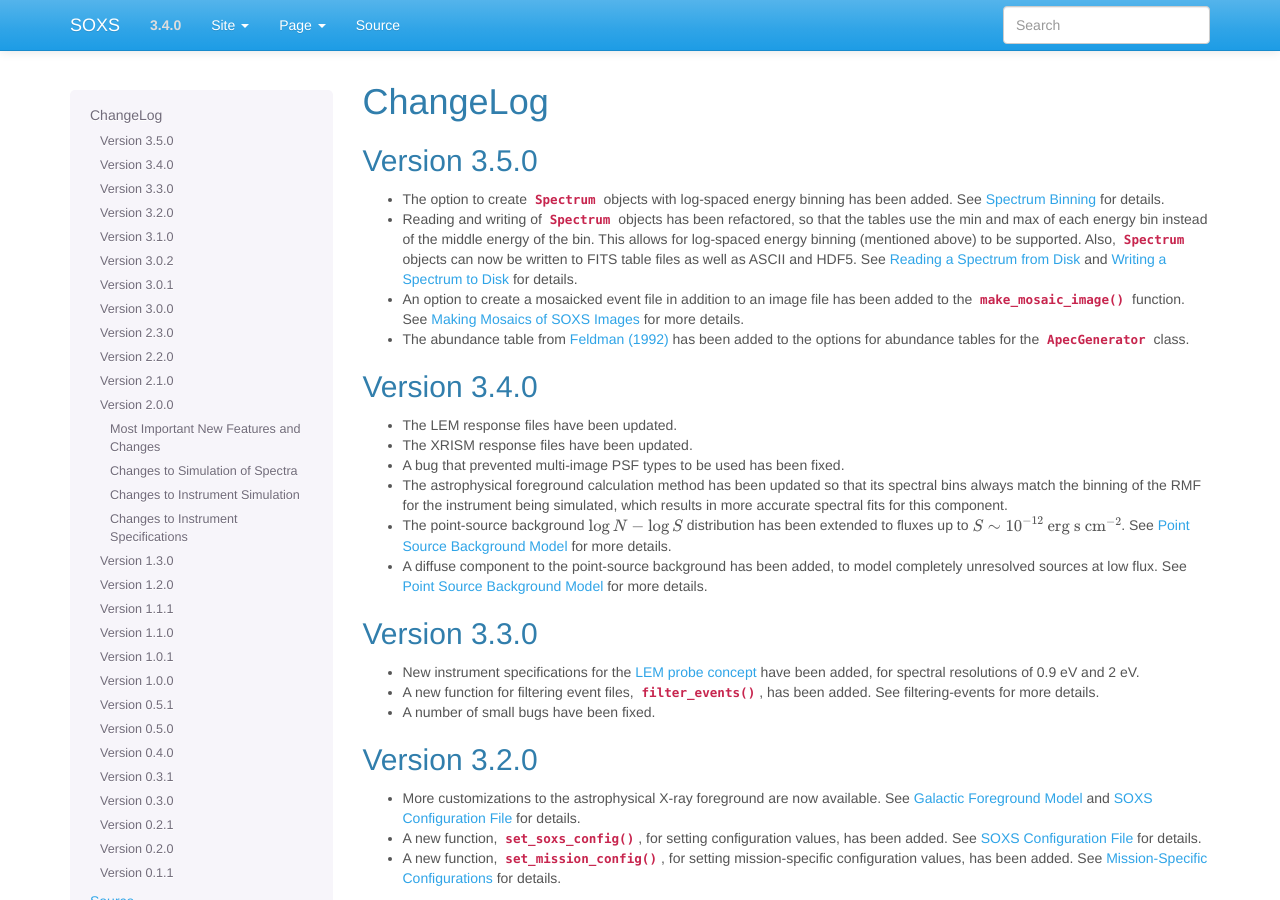
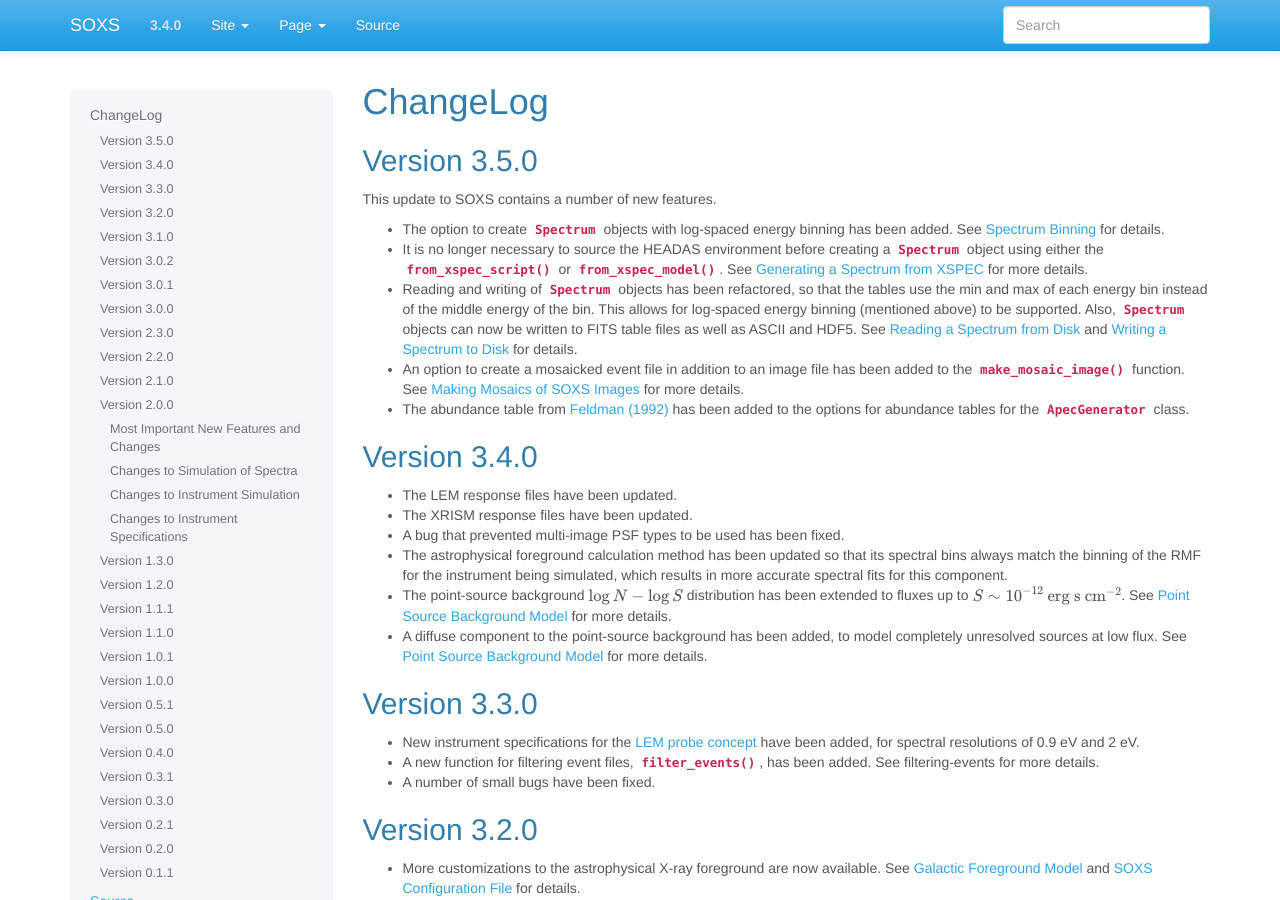
Before and after one commit to lynx-x-ray-observatory/soxs, a Sphinx documentation site: the page built from doc/source/changelog.rst, in a window 1280 px wide and 900 px high. Built offline with Sphinx 7.4.7, drawn with Linux system fonts in a browser that asks for light colours.

Commit message:
Docstrings

```diff
--- a/doc/source/changelog.rst
+++ b/doc/source/changelog.rst
@@ -6,19 +6,26 @@ ChangeLog
 Version 3.5.0
 -------------
 
-* The option to create :class:`~soxs.spectra.Spectrum` objects with log-spaced energy binning has
-  been added. See :ref:`spectrum-binning` for details.
-* Reading and writing of :class:`~soxs.spectra.Spectrum` objects has been refactored, so that
-  the tables use the min and max of each energy bin instead of the middle energy of the bin. This
-  allows for log-spaced energy binning (mentioned above) to be supported. Also, :class:`~soxs.spectra.Spectrum`
-  objects can now be written to FITS table files as well as ASCII and HDF5. See :ref:`read-spectra`
-  and :ref:`write-spectra` for details.
+This update to SOXS contains a number of new features.
+
+* The option to create :class:`~soxs.spectra.Spectrum` objects with log-spaced
+  energy binning has been added. See :ref:`spectrum-binning` for details.
+* It is no longer necessary to source the HEADAS environment before creating a
+  :class:`~soxs.spectra.Spectrum` object using either the
+  :meth:`~soxs.spectra.Spectrum.from_xspec_script` or
+  :meth:`~soxs.spectra.Spectrum.from_xspec_model`. See :ref:`xspec` for more details.
+* Reading and writing of :class:`~soxs.spectra.Spectrum` objects has been refactored,
+  so that the tables use the min and max of each energy bin instead of the middle
+  energy of the bin. This allows for log-spaced energy binning (mentioned above) to
+  be supported. Also, :class:`~soxs.spectra.Spectrum` objects can now be written to
+  FITS table files as well as ASCII and HDF5. See :ref:`read-spectra` and
+  :ref:`write-spectra` for details.
 * An option to create a mosaicked event file in addition to an image file has been
   added to the :func:`~soxs.mosaic.make_mosaic_image` function. See :ref:`mosaic`
   for more details.
 * The abundance table from `Feldman (1992) <https://ui.adsabs.harvard.edu/abs/1992PhyS...46..202F>`_
-  has been added to the options for abundance tables for the :class:`~soxs.apec.ApecGenerator`
-  class.
+  has been added to the options for abundance tables for the
+  :class:`~soxs.apec.ApecGenerator` class.
 
 Version 3.4.0
 -------------
```
Also changed, not shown: doc/source/users_guide/spectra.rst (+7 -3 lines), 2 other files.
